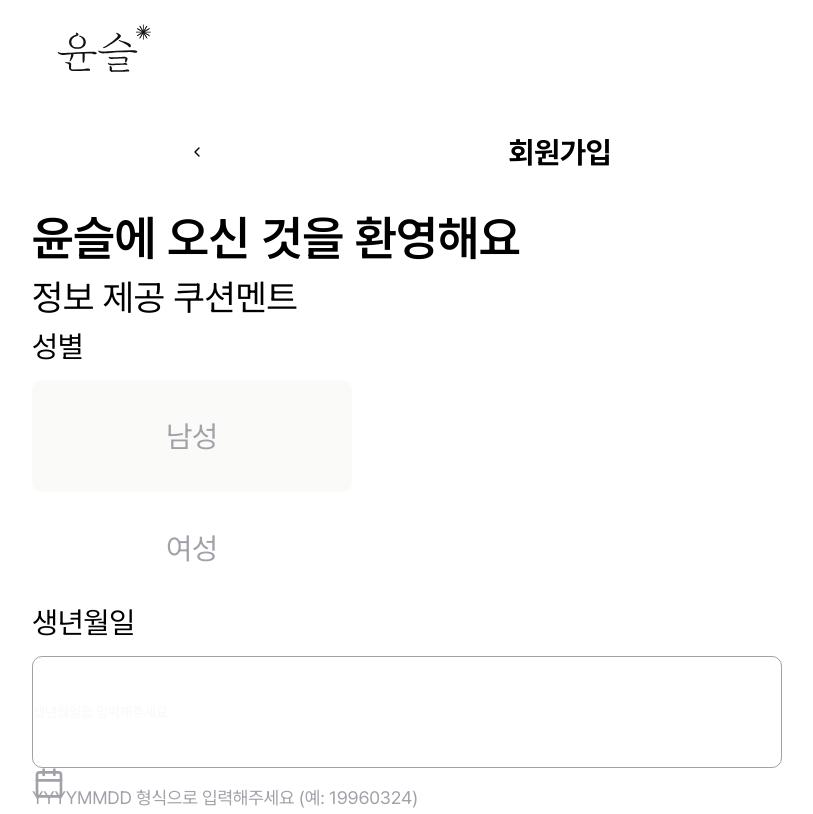
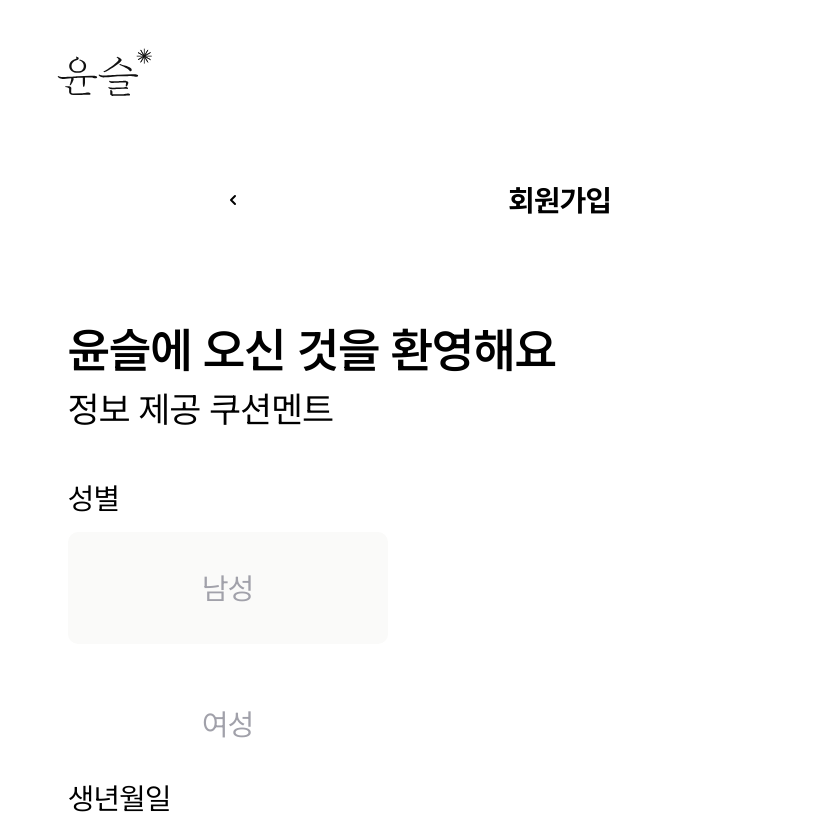
Before and after one commit to Cymply/cymply-fe, a Next.js app: page /signup in a window 1280 px wide. Shown: the top 814 px of the page, without its empty margins (233-1046 px from the left). Built offline with nearby package versions, Linux system fonts and the light colour scheme; no server answers.

Commit message:
feat: 뷰포트에 따라 크기 조정

```diff
--- a/src/app/page.tsx
+++ b/src/app/page.tsx
@@ -1,11 +1,11 @@
-'use client'
+"use client";
 
 import { Button } from "@/components/ui/button";
-import {useRouter} from "next/navigation";
+// import {useRouter} from "next/navigation";
 import process from "process";
 
 export default function Home() {
-  const router = useRouter();
+  // const router = useRouter();
 
   return (
     <div className="flex flex-col gap-16">
@@ -18,7 +18,14 @@ export default function Home() {
         <Button>default</Button>
         <Button variant="primary">primary</Button>
         <Button variant="underline">underline</Button>
-        <Button variant="kakao" onClick={() => window.location.href = `${process.env.NEXT_PUBLIC_BACKEND_URL}/oauth2/authorization/kakao`}>카카오로 로그인</Button>
+        <Button
+          variant="kakao"
+          onClick={() =>
+            (window.location.href = `${process.env.NEXT_PUBLIC_BACKEND_URL}/oauth2/authorization/kakao`)
+          }
+        >
+          카카오로 로그인
+        </Button>
         <Button variant="google">Google로 로그인</Button>
         <Button variant="active" size="sm">
           active small
--- a/src/components/ui/button.tsx
+++ b/src/components/ui/button.tsx
@@ -5,7 +5,7 @@ import { cva, type VariantProps } from "class-variance-authority";
 import { cn } from "@/lib/utils";
 
 const buttonVariants = cva(
-  "w-full aspect-[5/1] inline-flex items-center justify-center gap-2 whitespace-nowrap rounded-[0.625rem] text-md transition-all disabled:pointer-events-none disabled:opacity-50 [&_svg]:pointer-events-none [&_svg:not([class*='size-'])]:size-4 shrink-0 [&_svg]:shrink-0 outline-none focus-visible:border-ring focus-visible:ring-ring/50 focus-visible:ring-[3px] aria-invalid:ring-destructive/20 dark:aria-invalid:ring-destructive/40 aria-invalid:border-destructive",
+  "w-full inline-flex items-center justify-center gap-2 whitespace-nowrap rounded-[0.625rem] text-md transition-all disabled:pointer-events-none disabled:opacity-50 [&_svg]:pointer-events-none [&_svg:not([class*='size-'])]:size-4 shrink-0 [&_svg]:shrink-0 outline-none focus-visible:border-ring focus-visible:ring-ring/50 focus-visible:ring-[3px] aria-invalid:ring-destructive/20 dark:aria-invalid:ring-destructive/40 aria-invalid:border-destructive",
   {
     variants: {
       variant: {
--- a/src/styles/globals.css
+++ b/src/styles/globals.css
@@ -14,8 +14,6 @@
 
 @layer base {
   :root {
-    --fluid-size: clamp(1rem, 2vw, 2rem);
-
     --background: theme("colors.background");
     --foreground: theme("colors.foreground");
     --black-900: theme("colors.black.900");
@@ -43,7 +41,7 @@
 
 :root {
   --content-width: 750px;
-  --header-height: 6rem;
+  --header-height: 10rem;
 }
 
 * {
@@ -61,9 +59,12 @@ body {
 html {
   font-size: 16px;
   -webkit-text-size-adjust: 100%;
+  font-size: clamp(12px, 2.1333vw, 16px);
 }
 
 body {
+  max-width: 750px;
+  margin: 0 auto;
   font-family: "Pretendard", sans-serif;
   font-size: 1rem; /* 1rem = 16px */
   line-height: 1.6;
--- a/src/widgets/header/ui/Header.tsx
+++ b/src/widgets/header/ui/Header.tsx
@@ -2,7 +2,7 @@ import { Logo } from "./Logo";
 
 export const Header = () => {
   return (
-    <header className="flex justify-between p-6 w-full box-border --header-height">
+    <header className="flex justify-between p-6 w-full box-border h-[var(--header-height)]">
       <Logo />
     </header>
   );
--- a/src/widgets/header/ui/Logo.tsx
+++ b/src/widgets/header/ui/Logo.tsx
@@ -3,8 +3,8 @@ import Image from "next/image";
 
 export const Logo = () => {
   return (
-    <Link href="/">
-      <Image src="/images/logo.svg" alt="logo" width={100} height={100} />
+    <Link href="/" className="relative w-16 h-16 sm:w-24 sm:h-24">
+      <Image src="/images/logo.svg" alt="logo" fill className="object-contain" />
     </Link>
   );
 };
--- a/src/widgets/layout/ui/AppLayout.tsx
+++ b/src/widgets/layout/ui/AppLayout.tsx
@@ -3,11 +3,9 @@ import { Header } from "@/widgets/header";
 
 export const AppLayout = ({ children }: { children: React.ReactNode }) => {
   return (
-    <main className="relative flex flex-col h-screen">
+    <main className="relative flex flex-col w-full h-screen">
       <Header />
-      <div className="flex flex-col items-center gap-12 h-[calc(100%-var(--header-height))] p-9">
-        {children}
-      </div>
+      <div className="flex flex-col items-center w-full pl-6 pr-6">{children}</div>
     </main>
   );
 };
--- a/tailwind.config.ts
+++ b/tailwind.config.ts
@@ -6,6 +6,7 @@ export default {
     "./src/pages/**/*.{js,ts,jsx,tsx,mdx}",
     "./src/components/**/*.{js,ts,jsx,tsx,mdx}",
     "./src/app/**/*.{js,ts,jsx,tsx,mdx}",
+    "./src/widgets/**/*.{js,ts,jsx,tsx,mdx}",
   ],
   theme: {
     extend: {
```
Also changed, not shown: 1 other file (tests, documents, lock files or other folders).
